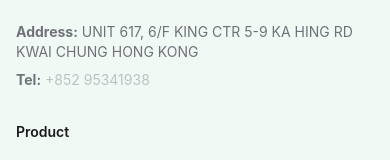
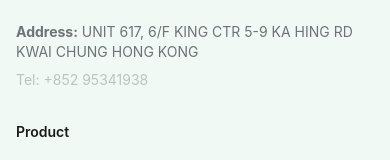
Before and after one commit to 85514530/LifecoreWeb, a React (Vite) app: page / in a window 390 px wide. Shown: the part 5799-5959 px from the top of the page. Built offline with nearby package versions, Linux system fonts and the light colour scheme.

Commit message:
style: update footer telephone number display to include "Tel:" within opacity span.

```diff
--- a/src/components/layout/Footer.tsx
+++ b/src/components/layout/Footer.tsx
@@ -17,7 +17,7 @@ export default function Footer() {
                         </p>
                         <div className="mt-6 space-y-2 text-sm text-muted-foreground">
                             <p><strong>Address:</strong> UNIT 617, 6/F KING CTR 5-9 KA HING RD KWAI CHUNG HONG KONG</p>
-                            <p><strong>Tel:</strong> <span className="opacity-40">+852 95341938</span></p>
+                            <p><span className="opacity-40">Tel: +852 95341938</span></p>
                         </div>
                     </div>
                     <div>
```
